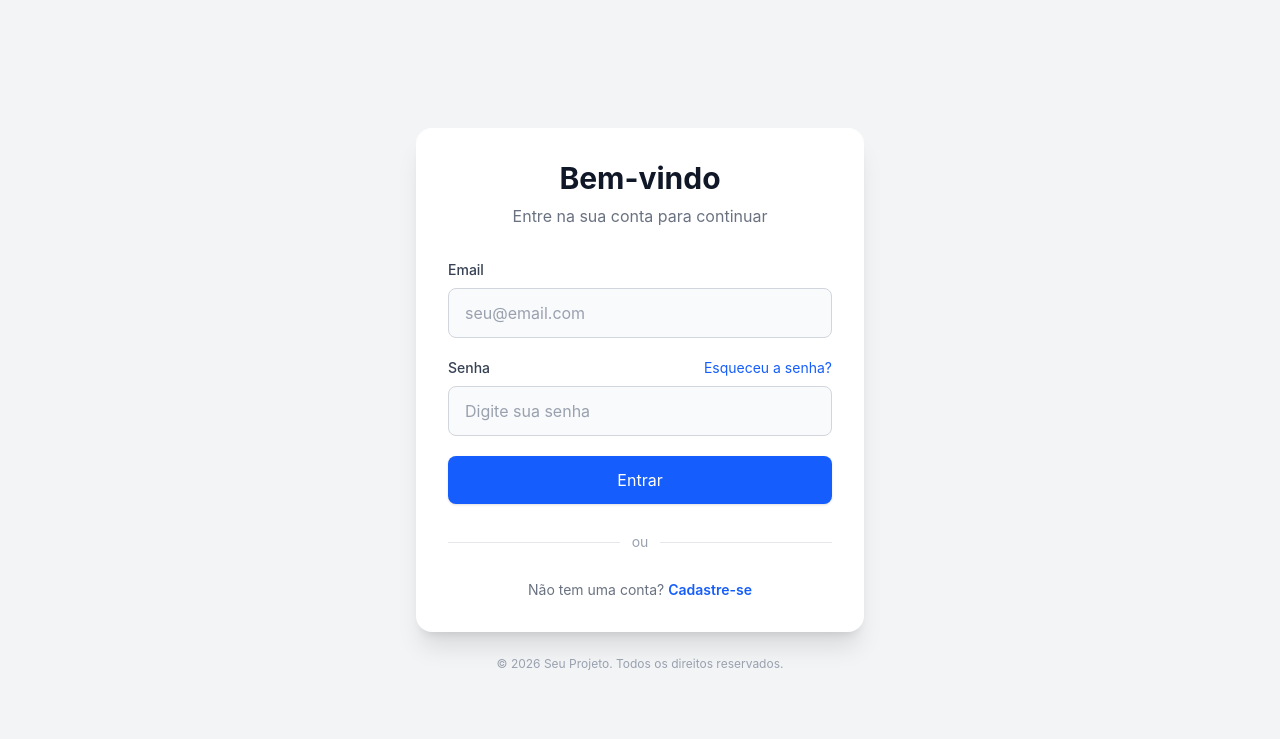
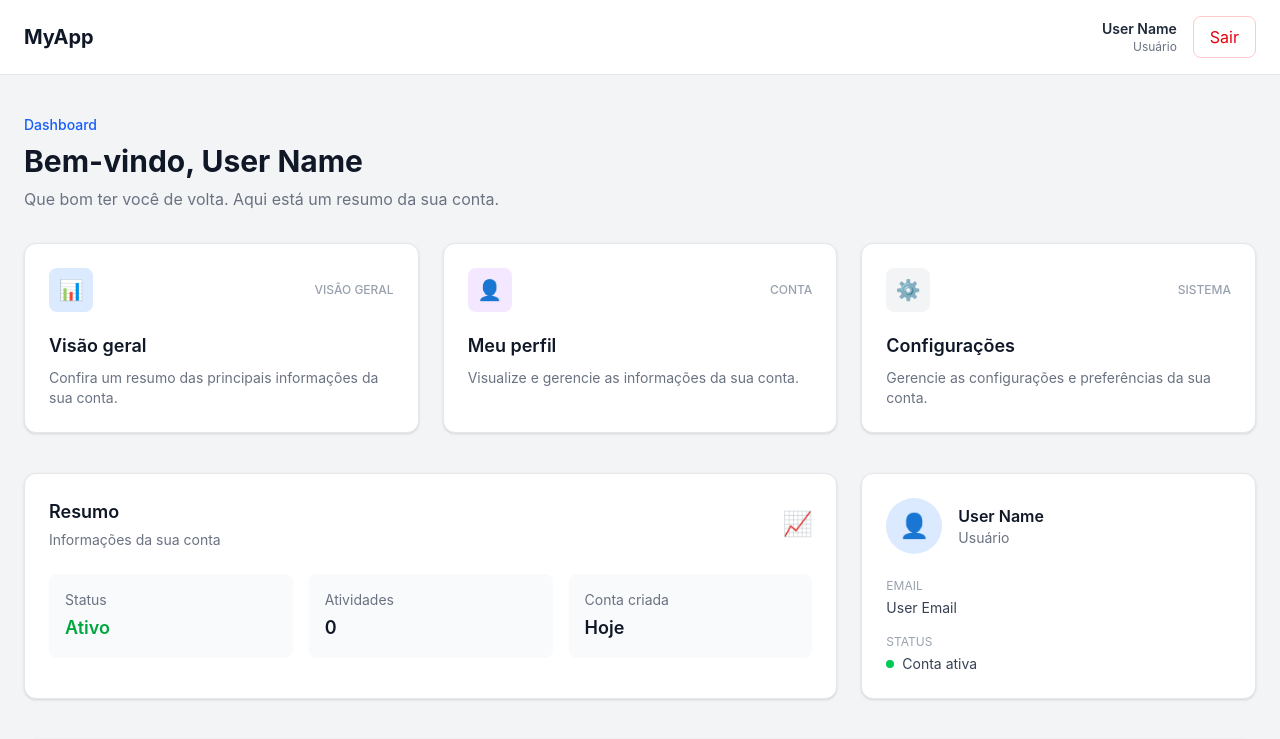
Before and after one commit to KlebersonDuarte/AutenticationSystem, a React (Vite) app in the folder frontend/: page / in a window 1280 px wide. Shown: the top 739 px of the page. Built offline with nearby package versions, Linux system fonts and the light colour scheme.

Commit message:
feat: adicionando tela da

```diff
--- a/frontend/src/App.tsx
+++ b/frontend/src/App.tsx
@@ -1,9 +1,11 @@
-import Login from "./apps/login/login";
+//import Login from "./apps/login/login";
+import Dashboard from "./apps/dashboard/dashboard";
 
 function App() {
   return (
     <>
-      <Login />
+      {/* <Login /> */}
+      <Dashboard />
     </>
   );
 }
--- a/frontend/src/apps/dashboard/dashboard.tsx
+++ b/frontend/src/apps/dashboard/dashboard.tsx
@@ -1,9 +1,211 @@
-function dashboard() {
-    return (
-        <div>
-            <h1>Dashboard</h1>
+function Dashboard() {
+  return (
+    <div className="min-h-screen bg-gray-100">
+      <header className="bg-white border-b border-gray-200">
+        <div className="max-w-7xl mx-auto px-6 py-4 flex items-center justify-between">
+          <div>
+            <h1 className="text-xl font-bold text-gray-900">MyApp</h1>
+          </div>
+
+          <div className="flex items-center gap-4">
+            <div className="hidden sm:block text-right">
+              <p className="text-sm font-semibold text-gray-800">
+                {"User Name"}
+              </p>
+
+              <p className="text-xs text-gray-500">Usuário</p>
+            </div>
+
+            <button
+              type="button"
+              className="
+                                px-4 py-2
+                                text-sm
+                                font-semibold
+                                text-red-600
+                                border border-red-200
+                                rounded-lg
+                                hover:bg-red-50
+                                transition
+                            "
+            >
+              Sair
+            </button>
+          </div>
         </div>
-    );
+      </header>
+
+      <main className="max-w-7xl mx-auto px-6 py-10">
+        <section className="mb-8">
+          <p className="text-sm font-medium text-blue-600 mb-2">Dashboard</p>
+
+          <h2 className="text-3xl font-bold text-gray-900">
+            Bem-vindo, {"User Name"}
+          </h2>
+
+          <p className="mt-2 text-gray-500">
+            Que bom ter você de volta. Aqui está um resumo da sua conta.
+          </p>
+        </section>
+
+        <section className="grid grid-cols-1 md:grid-cols-2 lg:grid-cols-3 gap-6 mb-10">
+          <div className="bg-white rounded-xl border border-gray-200 p-6 shadow-sm hover:shadow-md transition">
+            <div className="flex items-center justify-between mb-5">
+              <div className="w-11 h-11 rounded-lg bg-blue-100 flex items-center justify-center">
+                <span className="text-xl">📊</span>
+              </div>
+
+              <span className="text-xs font-medium text-gray-400">
+                VISÃO GERAL
+              </span>
+            </div>
+
+            <h3 className="text-lg font-semibold text-gray-900">Visão geral</h3>
+
+            <p className="mt-2 text-sm text-gray-500">
+              Confira um resumo das principais informações da sua conta.
+            </p>
+          </div>
+
+          <div className="bg-white rounded-xl border border-gray-200 p-6 shadow-sm hover:shadow-md transition">
+            <div className="flex items-center justify-between mb-5">
+              <div className="w-11 h-11 rounded-lg bg-purple-100 flex items-center justify-center">
+                <span className="text-xl">👤</span>
+              </div>
+
+              <span className="text-xs font-medium text-gray-400">CONTA</span>
+            </div>
+
+            <h3 className="text-lg font-semibold text-gray-900">Meu perfil</h3>
+
+            <p className="mt-2 text-sm text-gray-500">
+              Visualize e gerencie as informações da sua conta.
+            </p>
+          </div>
+
+          <div className="bg-white rounded-xl border border-gray-200 p-6 shadow-sm hover:shadow-md transition">
+            <div className="flex items-center justify-between mb-5">
+              <div className="w-11 h-11 rounded-lg bg-gray-100 flex items-center justify-center">
+                <span className="text-xl">⚙️</span>
+              </div>
+
+              <span className="text-xs font-medium text-gray-400">SISTEMA</span>
+            </div>
+
+            <h3 className="text-lg font-semibold text-gray-900">
+              Configurações
+            </h3>
+
+            <p className="mt-2 text-sm text-gray-500">
+              Gerencie as configurações e preferências da sua conta.
+            </p>
+          </div>
+        </section>
+
+        <section className="grid grid-cols-1 lg:grid-cols-3 gap-6 mb-10">
+          <div className="lg:col-span-2 bg-white rounded-xl border border-gray-200 p-6 shadow-sm">
+            <div className="flex items-center justify-between mb-6">
+              <div>
+                <h3 className="text-lg font-semibold text-gray-900">Resumo</h3>
+
+                <p className="text-sm text-gray-500 mt-1">
+                  Informações da sua conta
+                </p>
+              </div>
+
+              <span className="text-2xl">📈</span>
+            </div>
+
+            <div className="grid grid-cols-1 sm:grid-cols-3 gap-4">
+              <div className="bg-gray-50 rounded-lg p-4">
+                <p className="text-sm text-gray-500">Status</p>
+
+                <p className="mt-1 text-lg font-semibold text-green-600">
+                  Ativo
+                </p>
+              </div>
+
+              <div className="bg-gray-50 rounded-lg p-4">
+                <p className="text-sm text-gray-500">Atividades</p>
+
+                <p className="mt-1 text-lg font-semibold text-gray-900">0</p>
+              </div>
+
+              <div className="bg-gray-50 rounded-lg p-4">
+                <p className="text-sm text-gray-500">Conta criada</p>
+
+                <p className="mt-1 text-lg font-semibold text-gray-900">Hoje</p>
+              </div>
+            </div>
+          </div>
+
+          <div className="bg-white rounded-xl border border-gray-200 p-6 shadow-sm">
+            <div className="flex items-center gap-4 mb-6">
+              <div className="w-14 h-14 rounded-full bg-blue-100 flex items-center justify-center">
+                <span className="text-2xl">👤</span>
+              </div>
+
+              <div>
+                <h3 className="font-semibold text-gray-900">{"User Name"}</h3>
+
+                <p className="text-sm text-gray-500">Usuário</p>
+              </div>
+            </div>
+
+            <div className="space-y-4">
+              <div>
+                <p className="text-xs text-gray-400 uppercase">Email</p>
+
+                <p className="text-sm text-gray-700 mt-1">{"User Email"}</p>
+              </div>
+
+              <div>
+                <p className="text-xs text-gray-400 uppercase">Status</p>
+
+                <div className="flex items-center gap-2 mt-1">
+                  <span className="w-2 h-2 bg-green-500 rounded-full" />
+
+                  <p className="text-sm text-gray-700">Conta ativa</p>
+                </div>
+              </div>
+            </div>
+          </div>
+        </section>
+
+        <section className="bg-white rounded-xl border border-gray-200 shadow-sm">
+          <div className="p-6 border-b border-gray-200">
+            <h3 className="text-lg font-semibold text-gray-900">
+              Atividade recente
+            </h3>
+
+            <p className="text-sm text-gray-500 mt-1">
+              Acompanhe as atividades da sua conta.
+            </p>
+          </div>
+
+          <div className="p-10 text-center">
+            <div className="w-14 h-14 mx-auto rounded-full bg-gray-100 flex items-center justify-center mb-4">
+              <span className="text-2xl">📭</span>
+            </div>
+
+            <h4 className="font-medium text-gray-900">
+              Nenhuma atividade recente
+            </h4>
+
+            <p className="text-sm text-gray-500 mt-1">
+              Quando houver alguma atividade, ela aparecerá aqui.
+            </p>
+          </div>
+        </section>
+      </main>
+
+      <footer className="max-w-7xl mx-auto px-6 py-8">
+        <p className="text-center text-xs text-gray-400">
+          ©{new Date().getFullYear()} MyApp. Todos os direitos reservados.
+        </p>
+      </footer>
+    </div>
+  );
 }
 
-export default dashboard;
+export default Dashboard;
```
